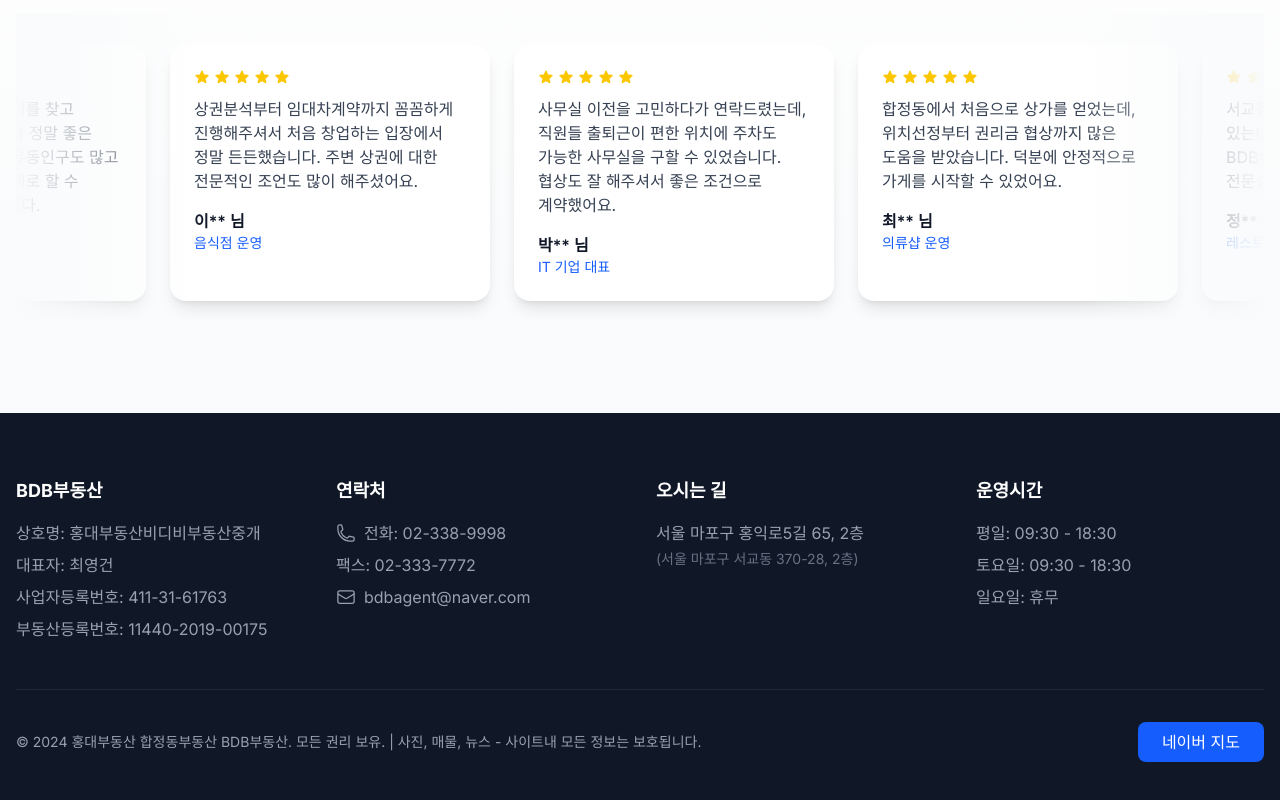
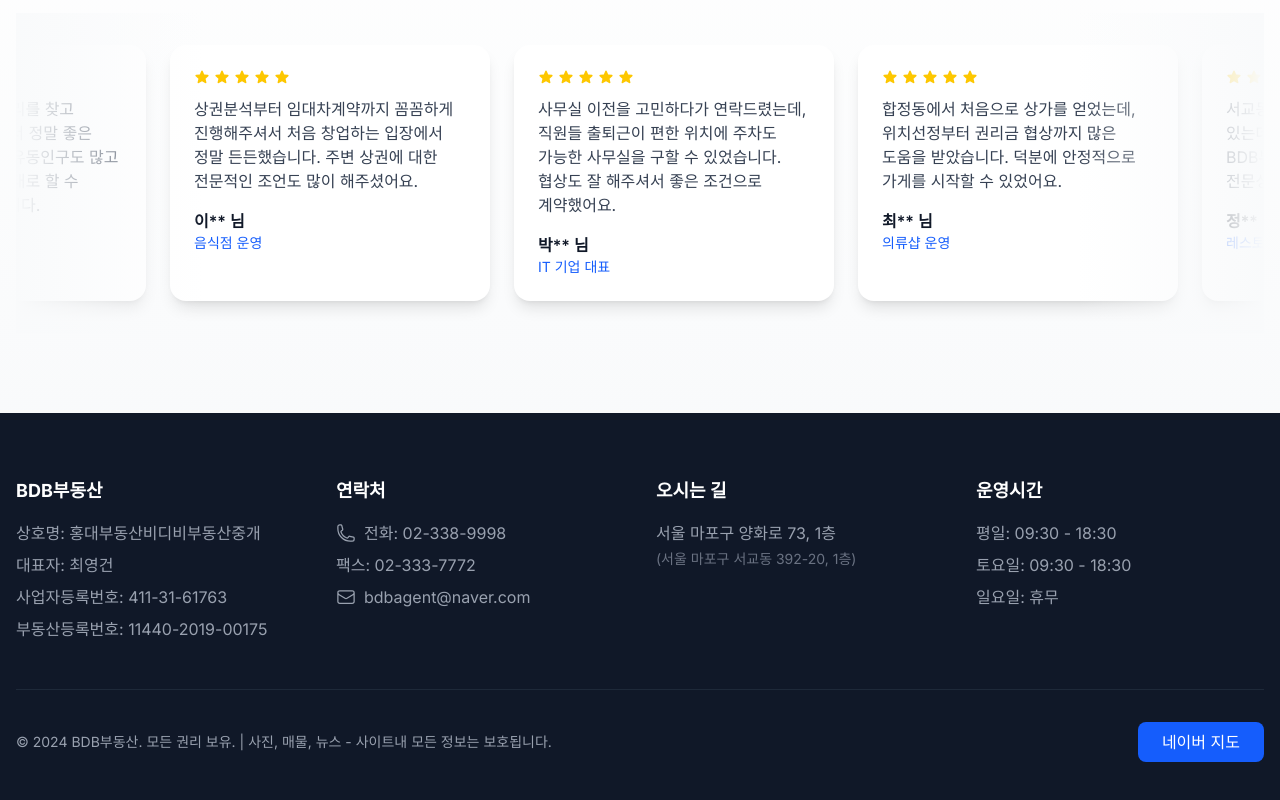
Before and after one commit to choiyeonggun/bdb-landing, a Next.js app: page / in a window 1280 px wide. Shown: the part 2941-3741 px from the top of the page. Built offline with nearby package versions, Linux system fonts and the light colour scheme.

Commit message:
주소변경

```diff
--- a/src/components/Footer.tsx
+++ b/src/components/Footer.tsx
@@ -43,8 +43,8 @@ export default function Footer() {
           {/* 주소 */}
           <div>
             <h3 className="text-white text-lg font-bold mb-4">오시는 길</h3>
-            <p>서울 마포구 홍익로5길 65, 2층</p>
-            <p className="text-sm text-gray-500 mt-1">(서울 마포구 서교동 370-28, 2층)</p>
+            <p>서울 마포구 양화로 73, 1층</p>
+            <p className="text-sm text-gray-500 mt-1">(서울 마포구 서교동 392-20, 1층)</p>
           </div>
 
           {/* 운영시간 */}
@@ -61,13 +61,13 @@ export default function Footer() {
         <div className="border-t border-gray-800 mt-12 pt-8">
           <div className="flex flex-col md:flex-row justify-between items-center gap-4">
             <p className="text-sm text-center md:text-left">
-              © 2024 홍대부동산 합정동부동산 BDB부동산. 모든 권리 보유.
+              © 2024 BDB부동산. 모든 권리 보유.
               <br className="md:hidden" />
               <span className="hidden md:inline"> | </span>
               사진, 매물, 뉴스 - 사이트내 모든 정보는 보호됩니다.
             </p>
             <motion.a
-              href="https://naver.me/IGJyPvMr"
+              href="https://naver.me/5ssJOqa3"
               target="_blank"
               rel="noopener noreferrer"
               whileHover={{ scale: 1.05 }}
```
